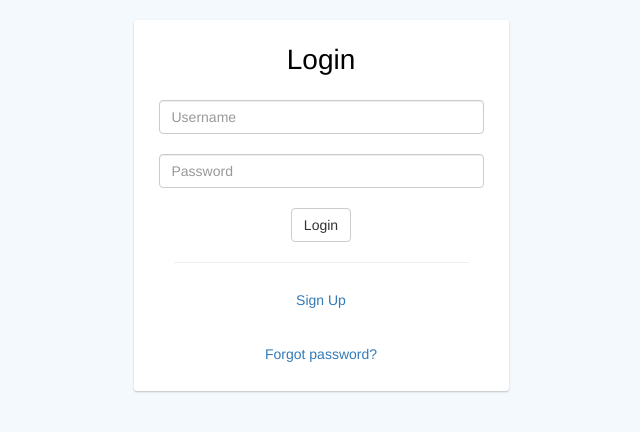
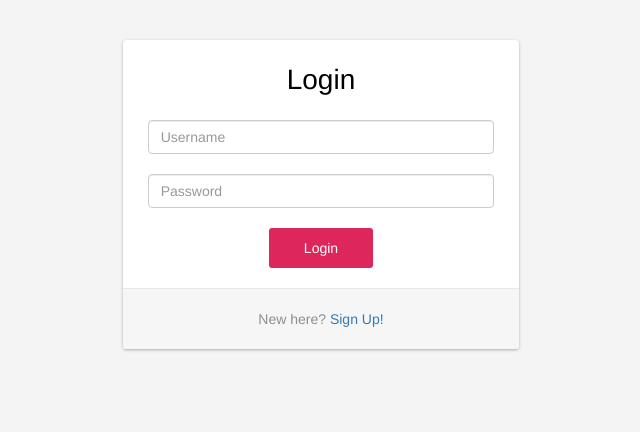
Before and after one commit to JustinSelig/CornellMake, a Django app: page /accounts/logout/ in a window 1280 px wide. Shown: the part 51-483 px from the top of the page, without its empty margins (319-959 px from the left). Run offline with Django 3.2, Linux system fonts and the light colour scheme; parts of the project's set-up code (start-up, migrations or seed data) failed here and were passed over; some libraries are stand-ins or nearby versions.

Commit message:
sign up/login style, fix buttons

```diff
--- a/static/css/main.css
+++ b/static/css/main.css
@@ -57,14 +57,15 @@
    -webkit-appearance: none;
    -moz-appearance: none;
    appearance: none;
-	border: 0;
+	border: 2px solid black;
+	border-radius: 3px;
 	padding: 10px;
 	background: transparent;
-	background: url();
-	}
+}
 
 	select:hover {
 		color: #919191;
+		border: 2px solid #919191;
 	}
 
 
@@ -190,20 +191,20 @@
 	font-weight: 300;
 }
 
-.btn-started {
+.btn-red {
 	background-color: #DD265A;
 	padding: 10px 35px;
 	border: 0px;
-	margin-top: 30px;
 	border-radius: 3px;
 	color: white;
 }
 
-.btn-started:hover {
-	background-color: #DD265A;
+.btn-red:hover {
+	background-color: #B72355;
+	color: white;
 }
 
-.btn-started a {
+.btn-red a {
 	color: white;
 	text-decoration: none;
 }
@@ -212,6 +213,13 @@
 	margin-top: 50px;
 	margin-bottom: 20px;
 }
+
+.btn-started {
+	margin-top: 30px;
+}
+
+.btn-lgin{ width: 100%;
+	}
 
 
 /* ============================================================================
@@ -588,17 +596,33 @@ font-weight: 300;
 	background-color: white;
 	background-position: -510px;
 	border: 0 none;
-	border-radius: 3px;
-	box-shadow: 0 1px 2px 0 rgba(0,0,0,0.22);
-	padding: 0px 40px 20px 40px;
+	border-radius: 4px;
+    box-shadow: 0 1px 3px rgba(0,0,0,0.3);
+
 	color: black;
 	box-sizing: border-box;
-	width: 30%;
 	margin: auto;
-	margin-top: 20px;
+	margin-top: 40px;
+	padding-top: 20px;
 	text-align: center;
 }
 
+.login-box-fields {
+	padding: 0px 40px 20px 40px;
+
+}
+
+.login-box-footer {
+	background-color: #f6f6f6;
+    border-radius: 0 0 3px 3px;
+    border-top: 1px solid #e7e7e7;
+   /* box-shadow: 0 1px 0 0 #fff inset;*/
+    position: relative;
+    color: #8E8E8E;
+    font-weight: 500;
+    padding-top: 20px;
+    padding-bottom: 20px;
+}
 
 
 
--- a/templates/create.html
+++ b/templates/create.html
@@ -19,7 +19,7 @@
 			</span>
 			<span>project called:</span> <input type="text" name="project_name" placeholder="Project Name">
 			<br/>
-			<input id="submit" type="submit" name="submit-initial" class="btn btn-default btn-started" value="Create" />
+			<input id="submit" type="submit" name="submit-initial" class="btn btn-default btn-red btn-started" value="Create" />
 	</form>
 
 </div>
--- a/templates/index.html
+++ b/templates/index.html
@@ -8,7 +8,7 @@
 	<div class="row">
 		<div class="col-md-12 hero-text">
 			<h3>Find people to help you bring your ideas to life.</h3>
-			<button class="btn btn-default btn-started" type="submit" value="started"><a href="/accounts/register">Sign Up</a></button>
+			<button class="btn btn-default btn-red btn-started" type="submit" value="started"><a href="/accounts/register">Sign Up</a></button>
 		</div>
 	</div>
 </div>
--- a/templates/login.html
+++ b/templates/login.html
@@ -1,6 +1,6 @@
 {% extends "base.html" %}
 {% block title %}Login{% endblock %}
-{% block body-color %}blue{% endblock %}
+{% block body-color %}grey{% endblock %}
 {% block head %}
 {% if user.is_authenticated %}
 <meta http-equiv="refresh" content="1; URL={{ BASE_URL }}/accounts/profile/">
@@ -10,12 +10,13 @@
 {% block content %}
 
 
-<div class="col-md-12">
+<div class="col-md-4 col-md-offset-4 col-xs-6 col-xs-offset-3">
+
 	<div class="login-box">
+	<div class="login-box-fields">
 	{% if user.is_authenticated %}
 	<h1>Redirecting</h1>
 	{% else %}
-	<br>
 	<span class="profile-form-title">Login</span>
 	<form action="/accounts/login/" method="POST">
 		{% csrf_token %}
@@ -33,14 +34,20 @@
 		</div>
 		<br>
 		<div class="row">
-			<button class="btn btn-default " type="submit" value="login">Login</button>
+			<button class="btn btn-default btn-red btn-login" type="submit" value="login">Login</button>
 		</div>
 	</form>
-	<hr>
-	<a class="btn" href="/accounts/register/">Sign Up</a>
-	<br><br>
-	<a class="btn" href="/accounts/password/reset/">Forgot password?</a>
+
 	{% endif %}
+</div>
+<div class="login-box-footer">
+
+
+	<span>New here? </span><a href="/accounts/register/">Sign Up!</a>
+	<br><!-- <br>
+
+	<a href="/accounts/password/reset/">Forgot password?</a> -->
+	</div>
 </div>
 </div>
 
```
Also changed, not shown: templates/register.html (+9 -6 lines).
